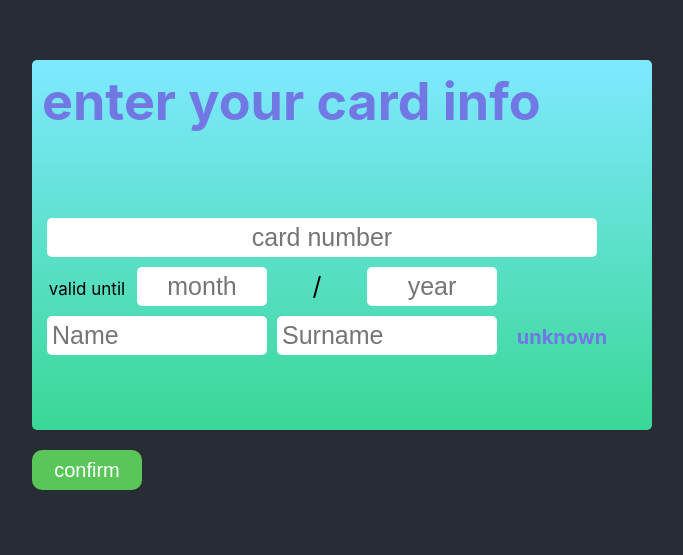
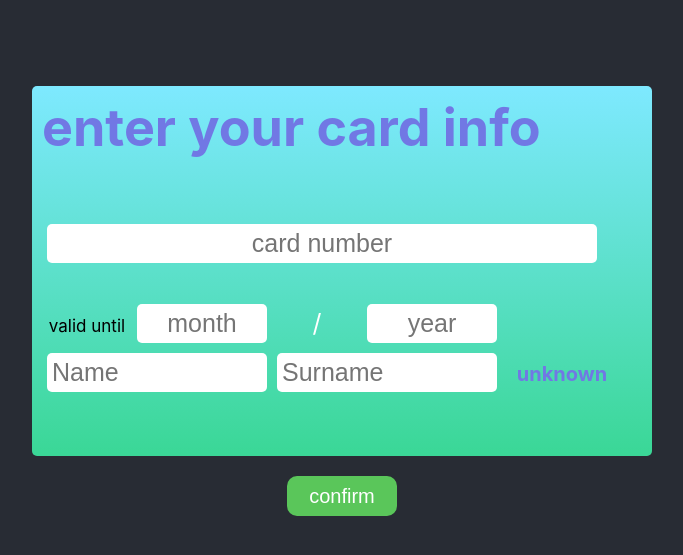
Before and after one commit to atenobi/itechart-react-study-project, a React (Create React App) app: page / in a window 1280 px wide. Shown: the part 125-680 px from the top of the page, without its empty margins (298-981 px from the left). Built offline with nearby package versions, Linux system fonts and the light colour scheme.

Commit message:
add info icon, it shows where is mistake

```diff
--- a/src/App.css
+++ b/src/App.css
@@ -1,8 +1,7 @@
-@import './components/timer/timer.css';
-@import './components/creditCard/creditCard.css';
+@import "./components/timer/timer.css";
+@import "./components/creditCard/creditCard.css";
 
 .App {
-
   background-color: #282c34;
   min-height: 100vh;
   display: flex;
@@ -12,3 +11,17 @@
   font-size: calc(10px + 2vmin);
   color: white;
 }
+
+.flex-column-center {
+  display: flex;
+  flex-direction: column;
+  align-items: center;
+}
+
+.width-100 {
+  width: 100%;
+}
+
+.width-50 {
+  width: 50%;
+}
--- a/src/components/creditCard/CreditCard.jsx
+++ b/src/components/creditCard/CreditCard.jsx
@@ -8,6 +8,9 @@ import {
 } from "../../js_functions/cardVerify";
 
 const CreditCard = () => {
+  // info icon
+  const [infoIcon, setInfoicon] = useState("");
+
   // card number
   const [cardNumber, setCardNumber] = useState("");
   const [userCardNum, setUserCardNum] = useState("");
@@ -37,6 +40,7 @@ const CreditCard = () => {
 
   // submit function
   const submitHandler = () => {
+    setInfoicon(null);
     setCardNumber(null);
     setCardMonth(null);
     setCardYear(null);
@@ -46,24 +50,22 @@ const CreditCard = () => {
     // number verifying
     cardNumberVerify(userCardNum).status
       ? setCardNumber(userCardNum)
-      : cardNumberVerify(userCardNum).status;
+      : setInfoicon("Please, check you`r card number!!!");
 
     // date valid verifying
     if (dateVerify(userCardMonth, userCardYear).status) {
       setCardMonth(dateVerify(userCardMonth, userCardYear).monthNumber);
       setCardYear(dateVerify(userCardMonth, userCardYear).yearNumber);
     } else {
-      setCardMonth("?");
-      setCardYear("?");
-      // throw new Error("Something wrong with your card date! Check it, please!");
+      setInfoicon("Please, check you`r card date!!!");
     }
+
+    // name and surname verifying
     if (nameVerify(userOwnerName, userOwnerSurName).status) {
       setOwnerName(userOwnerName.toUpperCase());
       setOwnerSurName(userOwnerSurName.toUpperCase());
     } else {
-      setOwnerName("?");
-      setOwnerSurName("?");
-      // throw new Error("Something wrong with owner name! Check it, please!");
+      setInfoicon("Please, check you`r name syntax!!!");
     }
   };
 
@@ -72,9 +74,11 @@ const CreditCard = () => {
   }, [cardNumber, cardMonth, cardYear, ownerName, ownerSurName]);
 
   return (
-    <div>
+    <div className="flex-column-center width-100">
+      <p className="info-icon">{infoIcon}</p>
       <div className="credit-card-container">
         <h1 className="credit-card_bank-name">enter your card info</h1>
+        <div>
           <input
             type="number"
             className="credit-card_card-number"
@@ -84,6 +88,9 @@ const CreditCard = () => {
             minLength={13}
             onChange={(e) => crdNumInput(e)}
           />
+
+          <p className="credit-card_static-text width-100">{cardNumber}</p>
+        </div>
 
         <p className="credit-card_little-text">valid until</p>
 
@@ -128,8 +135,8 @@ const CreditCard = () => {
           {cardNumberVerify(userCardNum).type}
         </h1>
 
-        <p className="credit-card_static-text">{ownerName}</p>
-        <p className="credit-card_static-text">{ownerSurName}</p>
+        <p className="credit-card_static-text width-50">{ownerName}</p>
+        <p className="credit-card_static-text width-50">{ownerSurName}</p>
       </div>
 
       <button
--- a/src/components/creditCard/creditCard.css
+++ b/src/components/creditCard/creditCard.css
@@ -23,9 +23,15 @@
   border-radius: 5px;
 }
 
+.info-icon {
+  background: red;
+  color: white;
+  text-align: center;
+}
+
 .credit-card_bank-name {
   color: #7178e4;
-  margin: 0 0 80px;
+  margin: 0 0 60px;
 }
 
 .credit-card_card-number {
@@ -45,7 +51,7 @@
 .credit-card_static-text {
   margin: 0;
   display: inline-block;
-  color: #000000;
+  color: #ffffff;
   width: 15%;
   text-align: center;
   font-size: 25px;
```
Lines whose indentation alone changed are shown as unchanged.
